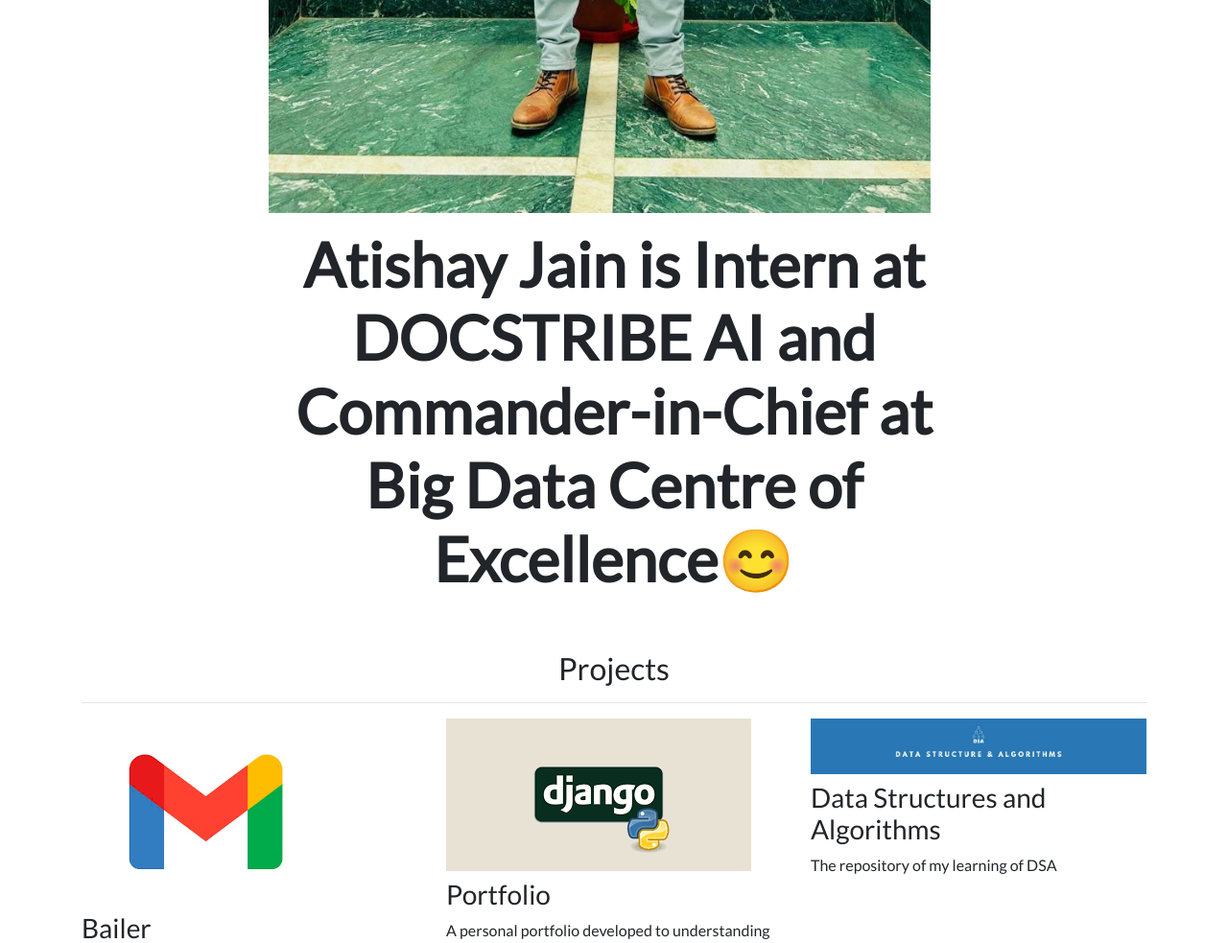
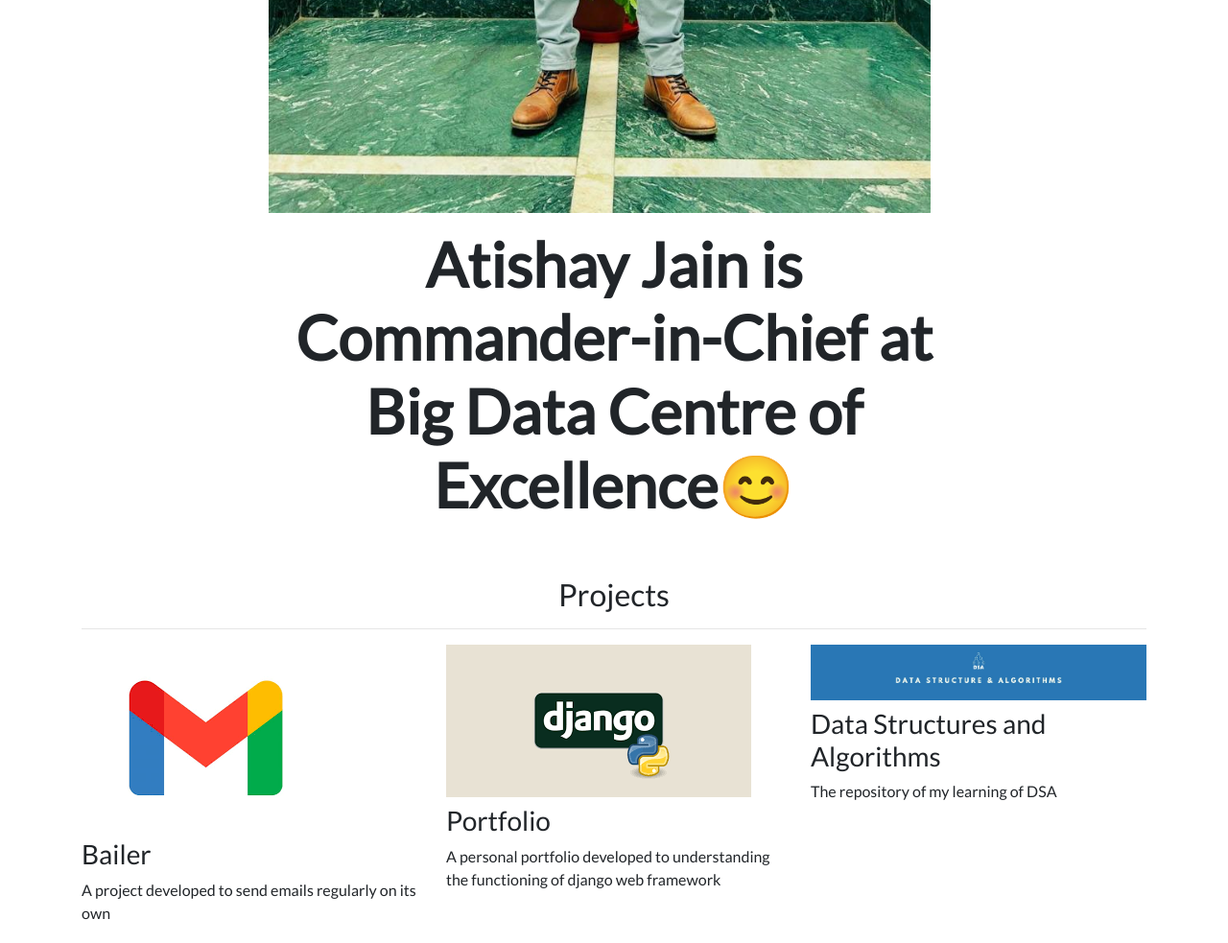
Before and after one commit to atishayjain2003/Portfolio, a Django app: page / in a window 1280 px wide. Shown: the part 921-1904 px from the top of the page at 96% size. Run offline with Django 4.2, Linux system fonts and the light colour scheme; data comes from the database, SQL or seed files in the repository; some libraries are stand-ins or nearby versions.

Commit message:
Updationg changes

```diff
--- a/personal_portfolio-project/blog/templates/blog/all_blogs.html
+++ b/personal_portfolio-project/blog/templates/blog/all_blogs.html
@@ -6,7 +6,7 @@
 
 <h1 id="blogtitle" class="font-weight-bold text-center">Events</h1>
 
-<h3 class="text-center mb-5">Atishay has managed  {{ blogs.count }} event{{ blogs.count|pluralize }}</h3>
+
 
 {% for blog in blogs %}
 <div class="row justify-content-center my-3">
--- a/personal_portfolio-project/portfolio/templates/portfolio/base.html
+++ b/personal_portfolio-project/portfolio/templates/portfolio/base.html
@@ -41,7 +41,7 @@
         <ul class="navbar-nav ml-auto">
           <!-- Resume link -->
           <li class="nav-item">
-            <a class="nav-link" href="{% static 'portfolio/ATISHAY JAIN RESUME .pdf' %}" target="_blank">Resume</a>
+            <a class="nav-link" href="{% static 'portfolio/ATISHAY JAIN RESUME.pdf' %}" target="_blank">Resume</a>
           </li>
 
           <!-- GitHub link -->
--- a/personal_portfolio-project/portfolio/templates/portfolio/home.html
+++ b/personal_portfolio-project/portfolio/templates/portfolio/home.html
@@ -12,7 +12,7 @@
 
 <div class="row justify-content-center mb-3">
   <div class="col-12 col-md-10 col-lg-8 text-center">
-    <h1 id="hometext" class="font-weight-bold">Atishay Jain is Intern at DOCSTRIBE AI and Commander-in-Chief at Big Data Centre of Excellence😊</h1>
+    <h1 id="hometext" class="font-weight-bold">Atishay Jain is Commander-in-Chief at Big Data Centre of Excellence😊</h1>
   </div>
 </div>
 
```
Also changed, not shown: requirements.txt (added), 2 other files.
